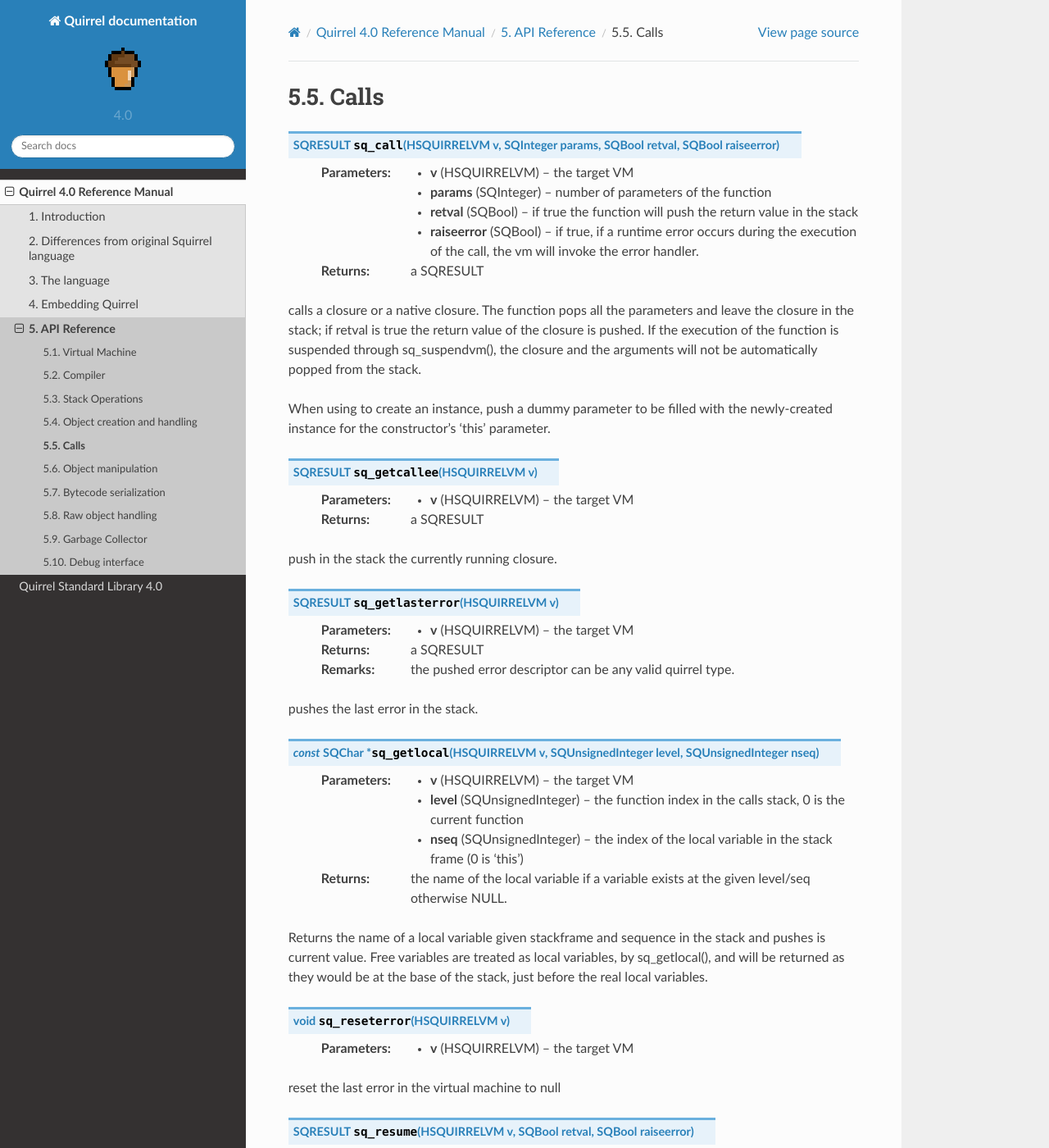
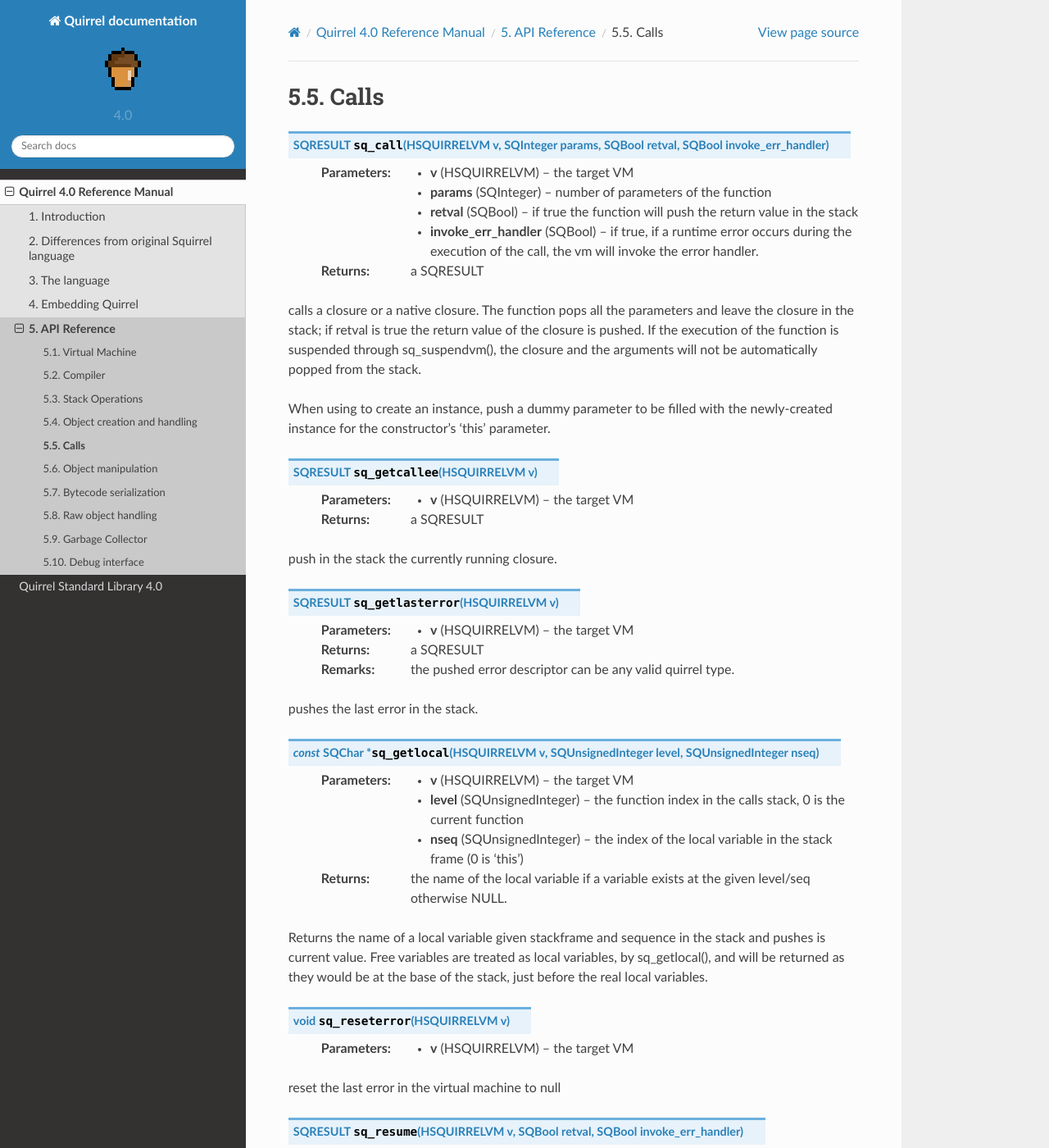
Before and after one commit to albertodemichelis/squirrel, a Sphinx documentation site: the page built from doc/source/reference/api/calls.rst, in a window 1280 px wide and 1400 px high. Shown: the whole window at 82% size. Built offline with Sphinx 7.4.7 and the Read the Docs theme 2.0.0, drawn with Linux system fonts in a browser that asks for light colours; some of the changed text lies outside the part shown.

Commit message:
Rename raiseerror to more correct invoke_err_handler
raiseerror was misleading because there is function Raise_Error()
behaving differently

```diff
--- a/doc/source/reference/api/calls.rst
+++ b/doc/source/reference/api/calls.rst
@@ -6,12 +6,12 @@
 
 .. _sq_call:
 
-.. c:function:: SQRESULT sq_call(HSQUIRRELVM v, SQInteger params, SQBool retval, SQBool raiseerror)
+.. c:function:: SQRESULT sq_call(HSQUIRRELVM v, SQInteger params, SQBool retval, SQBool invoke_err_handler)
 
     :param HSQUIRRELVM v: the target VM
     :param SQInteger params: number of parameters of the function
     :param SQBool retval: if true the function will push the return value in the stack
-    :param SQBool raiseerror: if true, if a runtime error occurs during the execution of the call, the vm will invoke the error handler.
+    :param SQBool invoke_err_handler: if true, if a runtime error occurs during the execution of the call, the vm will invoke the error handler.
     :returns: a SQRESULT
 
 calls a closure or a native closure. The function pops all the parameters and leave the closure in the stack; if retval is true the return value of the closure is pushed. If the execution of the function is suspended through sq_suspendvm(), the closure and the arguments will not be automatically popped from the stack.
@@ -76,11 +76,11 @@
 
 .. _sq_resume:
 
-.. c:function:: SQRESULT sq_resume(HSQUIRRELVM v, SQBool retval, SQBool raiseerror)
+.. c:function:: SQRESULT sq_resume(HSQUIRRELVM v, SQBool retval, SQBool invoke_err_handler)
 
     :param HSQUIRRELVM v: the target VM
     :param SQBool retval: if true the function will push the return value in the stack
-    :param SQBool raiseerror: if true, if a runtime error occurs during the execution of the call, the vm will invoke the error handler.
+    :param SQBool invoke_err_handler: if true, if a runtime error occurs during the execution of the call, the vm will invoke the error handler.
     :returns: a SQRESULT
     :remarks: if retval != 0 the return value of the generator is pushed.
 
--- a/doc/source/reference/api/virtual_machine.rst
+++ b/doc/source/reference/api/virtual_machine.rst
@@ -329,12 +329,12 @@
 
 .. _sq_wakeupvm:
 
-.. c:function:: HRESULT sq_wakeupvm(HSQUIRRELVM v, SQBool resumedret, SQBool retval, SQBool raiseerror, SQBool throwerror)
+.. c:function:: HRESULT sq_wakeupvm(HSQUIRRELVM v, SQBool resumedret, SQBool retval, SQBool invoke_err_handler, SQBool throwerror)
 
     :param HSQUIRRELVM v: the target VM
     :param SQBool resumedret: if true the function will pop a value from the stack and use it as return value for the function that has previously suspended the virtual machine.
     :param SQBool retval: if true the function will push the return value of the function that suspend the excution or the main function one.
-    :param SQBool raiseerror: if true, if a runtime error occurs during the execution of the call, the vm will invoke the error handler.
+    :param SQBool invoke_err_handler: if true, if a runtime error occurs during the execution of the call, the vm will invoke the error handler.
     :param SQBool throwerror: if true, the vm will thow an exception as soon as is resumed. the exception payload must be set beforehand invoking sq_thowerror().
     :returns: an HRESULT.
 
```
Also changed, not shown: 5 other files.
